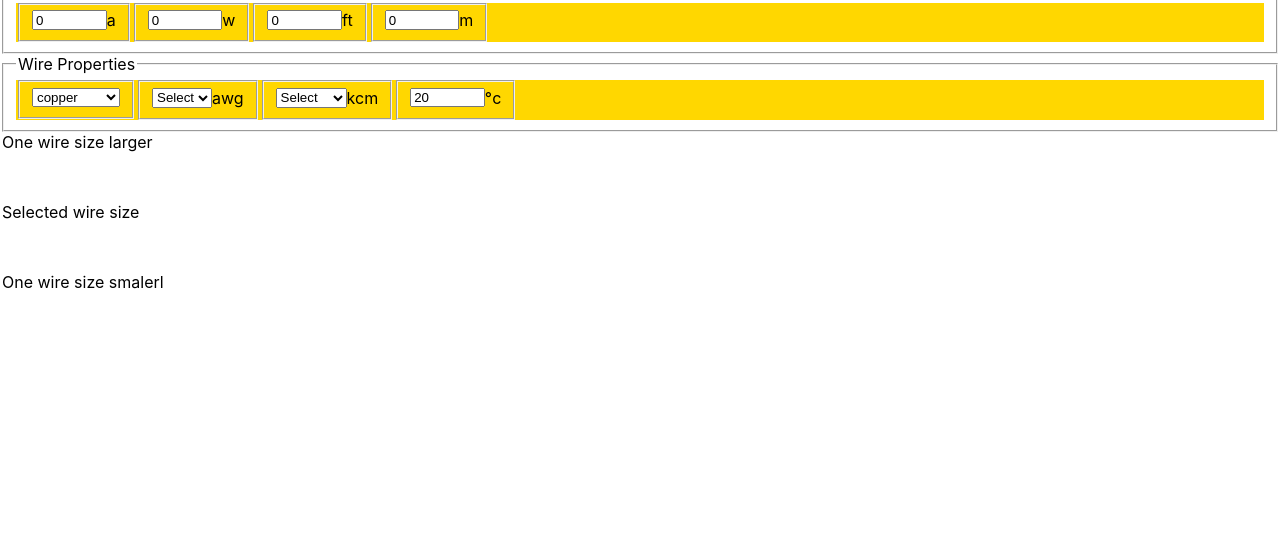
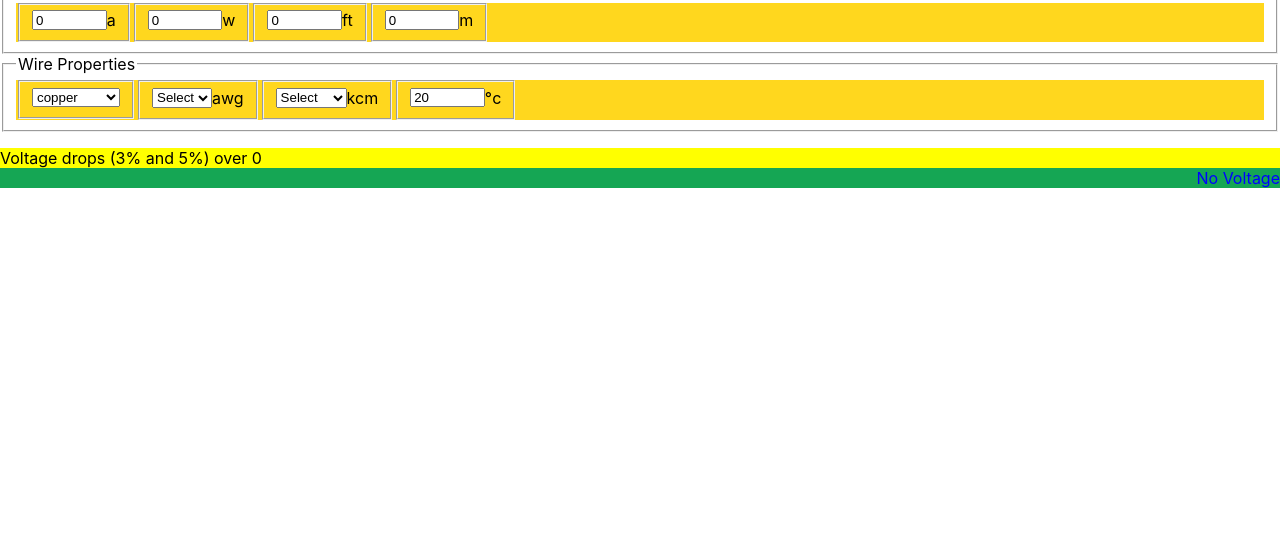
Before and after one commit to Lorpis/react-gallery, a React app: page / in a window 1280 px wide. Shown: the part 248-800 px from the top of the page. Built offline with nearby package versions, Linux system fonts and the light colour scheme.

Commit message:
cleaned up code, working on select list issues, adding styles

```diff
--- a/src/components/voltageDropCal/LineGraph.js
+++ b/src/components/voltageDropCal/LineGraph.js
@@ -1,14 +1,100 @@
 import React from 'react';
 import  './voltageDropStyles.css';
+
+
+/*make a bar  and with up to 4 limits overlaped
+	props are:
+					legendTitle = 'html title'
+					lengthScale = unit mesure on bar
+					totalLength = display length limit
+					section1 = {toLengthFromPVD(k, phase, amps, volts, ft, biggerCM, 3,disScale)}
+					section2 = {toLengthFromPVD(k, phase, amps, volts, ft, biggerCM, 5,disScale)}
+					section3 = {toLengthFromPVD(k, phase, amps, volts, ft, biggerCM, 100,disScale)}
+*/
+const makePercent = (item, outOf)  =>{
+	return  String(Math.round(100*item/outOf)) + '%'
+}
+
+const barList = (props) => {
+	let lengths = [props.section1, props.section2, props.section3, -1];
+	let classNames = ['section1','section2', 'section3', 'section4'];
+	let totalLength = props.totalLength ? props.totalLength*1.25: 100;
+	var barlist = []
+	var usedUp = 0;
+	var percent;
+	for (var i = 0; i < lengths.length; i++){
+		let length = lengths[i] <= 0 ? 'No Voltage':lengths[i];
+		let last = i > 0 ? lengths[i-1]: 0
+		let sectionLength = length - last;
+		if ((sectionLength + usedUp) < totalLength){
+			usedUp += sectionLength;
+			percent = makePercent(sectionLength, totalLength);
+			barlist[i] = {className:classNames[i], percent:percent, length:length}
+		} else  if (totalLength > usedUp) {
+			sectionLength = totalLength - usedUp
+			usedUp = totalLength
+			percent = makePercent(sectionLength, totalLength)
+			barlist[i] = {className:classNames[i], percent:percent, length:length}
+		} else if (usedUp  >=  totalLength  ){
+			percent = makePercent(sectionLength, totalLength)
+			barlist[i] = {className:classNames[i], percent:'0%', length:length}}
+
+	}
+	return barlist
+}
+
+
+const LimitBarEl = (props) => {
+	var key = 0;
+	let limitMap = props.barList.map((bar) =>
+		<div
+		key = {`barEl${key++}`}
+		className = {bar['className']}
+		style = {{width: `${bar['percent']}`}}>
+		{bar['length']} {props['lengthScale']}
+		</div>
+		)
+		return (
+			<div className = 'distanceMeter'>
+				{limitMap}
+			</div>
+		)}
+
+
+class LineGraph extends React.Component{
+	constructor(props){
+		super(props);
+		this.handleChange = this.handleChange.bind(this);
+	}
+	handleChange(){}
+
+
+	render(){
+		const lengthScale = this.props.lengthScale;
+
+		var barlist = barList(this.props)
+		return(
+			<div className = 'liniarGragh' style = {{ display: 'flex', flexDirection: 'column', height: "1em"}}>
+				<div sclassName = 'liniarTitle' style = {{	backgroundColor: 'yellow',
+				background: 'linearGradient(90deg, rgba(6,180,244,0.6640952845982142) 80%, rgba(9,118,121,1) 80%, rgba(0,2,36,1) 100%)'}}
 
 
 
 
 
 
+				>{this.props.legendTitle}</div>
+				<LimitBarEl
+					barList = {barlist}
+					lengthScale = {lengthScale}/>
 
 
 
+			</div>
+			);
+	}
+}
 
 
-return default LineGraph;
+
+export default LineGraph
--- a/src/components/voltageDropCal/voltageDrop.js
+++ b/src/components/voltageDropCal/voltageDrop.js
@@ -1,11 +1,8 @@
 import React,   { useLayoutEffect, useState } from 'react';
 import  NumInput from './NumInput';
 import IndexSelect from './IndexSelect';
+import LineGraph from './LineGraph'
 import  './voltageDropStyles.css';
-
-
-
-
 
 /********************Voltage Drop constants**********************/
 /*variable for html display*/
@@ -22,12 +19,9 @@ const unitType = {
 	watts:'w',
 	temp:'°c',
 	gauge:'awg',
-
-
-
 };
 
-const decplace  = 1000;//defaut persisi
+const decplace  = 1000;//th   defaut decimal place
 
 //pulldown list items
 const voltages = [120, 208, 240, 277, 347, 416, 480, 600];
@@ -91,78 +85,7 @@ function ShowWindowDimensions(props) {
 }
 
 
-const makePercent = (item, outOf)  =>{
-	return  String(Math.round(100*item/outOf)) + '%'
-}
 
-const barList = (props) => {
-	let lengths = [props.overRatedLength, props.ratedLength, props.underRatedLength, -1];
-	let classNames = ['overRated','rated', 'underRated', 'noVoltage'];
-	let totalLength = props.totalLength ? props.totalLength: 0;
-	var barlist = []
-	var usedUp = 0;
-	var percent;
-	for (var i = 0; i < lengths.length; i++){
-		let length = lengths[i] <= 0 ? 'No Voltage':lengths[i];
-		let last = i > 0 ? lengths[i-1]: 0
-		let sectionLength = length - last;
-		if ((sectionLength + usedUp) < totalLength){
-			usedUp += sectionLength;
-			percent = makePercent(sectionLength, totalLength);
-			barlist[i] = {className:classNames[i], percent:percent, length:length}
-		} else  if (totalLength > usedUp) {
-			sectionLength = totalLength - usedUp
-			usedUp = totalLength
-			percent = makePercent(sectionLength, totalLength)
-			barlist[i] = {className:classNames[i], percent:percent, length:length}
-		} else if (usedUp  >=  totalLength  ){
-			percent = makePercent(sectionLength, totalLength)
-			barlist[i] = {className:classNames[i], percent:'0%', length:length}}
-
-	}
-	return barlist
-}
-
-
-const LimitBarEl = (props) => {
-	var key = 0;
-	let limitMap = props.barList.map((bar) =>
-		<div
-		key = {`barEl${key++}`}
-		className = {bar['className']}
-		style = {{width: `${bar['percent']}`}}>
-		{bar['length']} {props['lengthScale']}
-		</div>
-		)
-		return (
-			<div className = 'distanceMeter'>
-				{limitMap}
-			</div>
-		)}
-
-
-class Result extends React.Component{
-	constructor(props){
-		super(props);
-		this.handleChange = this.handleChange.bind(this);
-	}
-	handleChange(){}
-
-
-	render(){
-		const lengthScale = this.props.lengthScale;
-
-		var barlist = barList(this.props)
-		return(
-			<div>
-				<legend>{this.props.legendTitle}</legend>
-				<LimitBarEl
-					barList = {barlist}
-					lengthScale = {lengthScale}/>
-			</div>
-			);
-	}
-}
 
 /********************Voltage Drop: root class***************************************/
 /***********Voltage Drop functions************/
@@ -182,21 +105,20 @@ const toVDfromPVD =(pvd, volts) => {return (pvd/100)*volts}
 const toKcmils = (k,  length, amps, multiple) =>{}
 const toLength = (k, kcmils, amps, multiple) => {}
 const vdCalc = (k, kcmils, amps, length, mutiple,) => {}
-
-
-const toLengthFromPVD = (k, phase, amps, volts, ft, cm, pvd, disScale)  => {
-	let multiple = phase === 1 ? 2: Math.sqrt(3)
-	let vd = (pvd*volts)/100
-	let length =  (vd*cm)/(k*multiple *amps)
-	length = Number.isNaN(length) ? length = 0: length;
-	length = disScale === 'm' ? tryConvert(length, toMeters): length;
-	return  Math.round(length*100)/100;
-}
+const multiple = (phase) => {return phase === 3? Math.sqrt(3):2 }
 
 
 
 
 
+const toLengthFromPVD = (k, phase, amps, volts, ft, cm, pvd, disScale)  => {
+	let m = multiple(phase);
+	let vd = (pvd*volts)/100
+	let length =  (vd*cm)/(k*m*amps)
+	length = Number.isNaN(length) ? length = 0: length;
+	length = disScale === 'm' ? tryConvert(length, toMeters): length;
+	return  Math.round(length*100)/100;
+}
 
 // general convertion
 const tryConvert = (measure, convert, volts) => {
@@ -226,11 +148,17 @@ const kcmToCm = (kcmils) =>{return kcmils*1000};
 const cmToKcm = (cm) => {return cm/1000};
 
 const getIndexNum = (item, list) => {
-	for (var i=0; i < list.length; i++) {
-		if (item < list[i]) {return i;}
+	for (var i=1; i < list.length; i++) {
+		if (item <= list[i]) {return i;}
 
 	}
 	return 1
+}
+const getIndexValue = (item, list)=>{
+	for(var i = 1; i < list.length; i++){
+		if(item <= list[i]) {return parseFloat(list[i]);}
+	}
+	return 0
 }
 
 
@@ -405,7 +333,6 @@ class voltageDropInputs extends React.Component{
 	handleVDChange(event){
 		var vdMag = event;
 		let vd = vdMag > this.state.voltage ? this.state.voltage:vdMag ;
-
 		this.setState({calcScale: 'VD', vdScale:'vd', vdMag:vd, vd});
 	}
 
@@ -447,7 +374,13 @@ class voltageDropInputs extends React.Component{
 		const vdScale =  this.state.vdScale;
 		const wireScale = this.state.wireScale;
 		const calcScale = this.state.calcScale;
-	    const cmils = calcScale === 'VD'? vdToCmils(phase, k, amps, length, this.state.vd):this.state.cmils;
+		const rawCm = vdToCmils(phase, k, amps, length, this.state.vd);
+		let rawKcm = rawCm/1000;
+		let indexedKcm = getIndexValue(rawKcm, kcmils) ;
+		const indexedCm = indexedKcm*1000;
+
+	    const cmils = calcScale === 'VD' ?  indexedCm:this.state.cmils;
+
 		const wireIndex = calcScale ==='VD' ? getIndexNum(cmToKcm(cmils), kcmils):this.state.wireIndex;
 
 		//converts voltage drop from a constant to a variable of wire size
@@ -474,6 +407,7 @@ class voltageDropInputs extends React.Component{
     	const totalLength = disScale === 'm' ? tryConvert(ft, toMeters):ft;
     	var biggerCM = kcmToCm(kcmils[wireIndex + 1]);
     	var smallerCM = kcmToCm(kcmils[wireIndex - 1]);
+
 
 
 		return(
@@ -584,31 +518,19 @@ class voltageDropInputs extends React.Component{
 					</div>
 			</fieldset>
 
-				<Result
-					legendTitle = 'One wire size larger'
-					lengthScale = {this.state.disScale}
-					totalLength = {totalLength}
-					overRatedLength = {toLengthFromPVD(k, phase, amps, volts, ft, biggerCM, 3,disScale)}
-					ratedLength = {toLengthFromPVD(k, phase, amps, volts, ft, biggerCM, 5,disScale)}
-					underRatedLength = {toLengthFromPVD(k, phase, amps, volts, ft, biggerCM, 100,disScale)}
+					<LineGraph
+
 					/>
 
-					<Result
-					legendTitle = 'Selected wire size'
+					<LineGraph
+					legendTitle = {`Voltage drops (3% and 5%) over ${totalLength}${disScale}`}
 					lengthScale =  {this.state.disScale}
 					totalLength = {totalLength}
-					overRatedLength = {toLengthFromPVD(k, phase, amps, volts, ft, cmils,3,disScale)}
-					ratedLength = {toLengthFromPVD(k, phase, amps, volts, ft, cmils, 5,disScale)}
-					underRatedLength = {toLengthFromPVD(k, phase, amps, volts, ft, cmils, 100,disScale)}
+					section1 = {toLengthFromPVD(k, phase, amps, volts, ft, cmils,3,disScale)}
+					section2 = {toLengthFromPVD(k, phase, amps, volts, ft, cmils, 5,disScale)}
+					section3 = {toLengthFromPVD(k, phase, amps, volts, ft, cmils, 100,disScale)}
 					/>
-				<Result
-					legendTitle = 'One wire size smalerl'
-					lengthScale =  {this.state.disScale}
-					totalLength = {totalLength}
-					overRatedLength = {toLengthFromPVD(k, phase, amps, volts, ft, smallerCM, 3,disScale)}
-					ratedLength = {toLengthFromPVD(k, phase, amps, volts, ft, smallerCM, 5,disScale)}
-					underRatedLength = {toLengthFromPVD(k, phase, amps, volts, ft, smallerCM, 100,disScale)}
-					/>
+
 
 
 	</div>
--- a/src/components/voltageDropCal/voltageDropStyles.css
+++ b/src/components/voltageDropCal/voltageDropStyles.css
@@ -1,5 +1,4 @@
-
-
+legend{ display: inline-flex; }
 
 .fieldFlex {
 	border-width:100px;
@@ -8,7 +7,7 @@
 	color: black;
 	align-items: center;
 	border-color:  black;
-	background-color: gold;
+	background-color: #FFD71E;
 }
 
 .flexBox {
@@ -29,8 +28,11 @@
 	width:100%;
 	height:  50px;
 	transition: width 1s;
+	border-top-width: 1em;
+	border-top-color:black;
 }
 .vdRating {
+
 	display: flex;
 	align-content: center;
 	justify-content: flex-end;
@@ -38,34 +40,47 @@
 	transition: width 1s;
 }
 
-.overRated {
+
+
+
+
+.liniarTitle {
+	display: inline-flex;
+	background-color: yellow;
+	/*background: linear-gradient(90deg, rgba(6,180,244,0.6640952845982142) 80%, rgba(9,118,121,1) 80%, rgba(0,2,36,1) 100%);*/
+
+}
+
+
+
+.section1{
 	display: flex;
 	white-space: nowrap;
   	overflow: hidden;
 	align-content: center;
 	justify-content: flex-end;
-	background-color: green;
+	background-color: #15A654;
 	transition: width 1s;
 }
-.rated{
+.section2{
 	display: flex;
 	white-space: nowrap;
   	overflow: hidden;
 	align-content: center;
 	justify-content: flex-end;
-	background-color: yellow;
+	background-color: #E9C51E;
 	transition: width 1s;
 }
-.underRated{
+.section3{
 	display: flex;
 	white-space: nowrap;
   	overflow: hidden;
 	align-content: center;
 	justify-content: flex-end;
-	background-color:  red;
+	background-color:  #7A1900;
 	transition: width 1s;
 }
-.noVoltage{
+.section4{
 	display: flex;
 	white-space: nowrap;
   	overflow: hidden;
```
Also changed, not shown: build/asset-manifest.json, build/index.html, build/service-worker.js, 6 other files.
